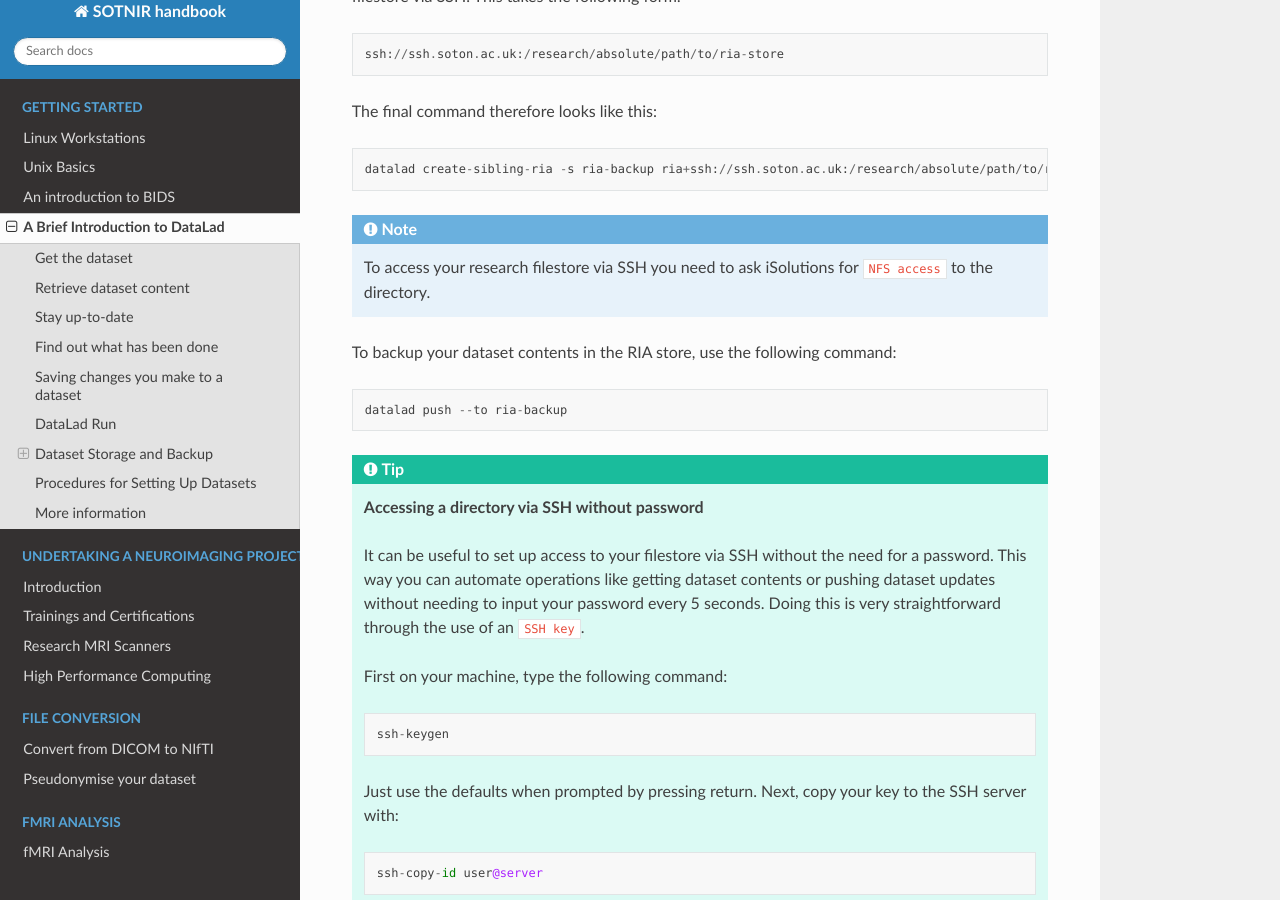
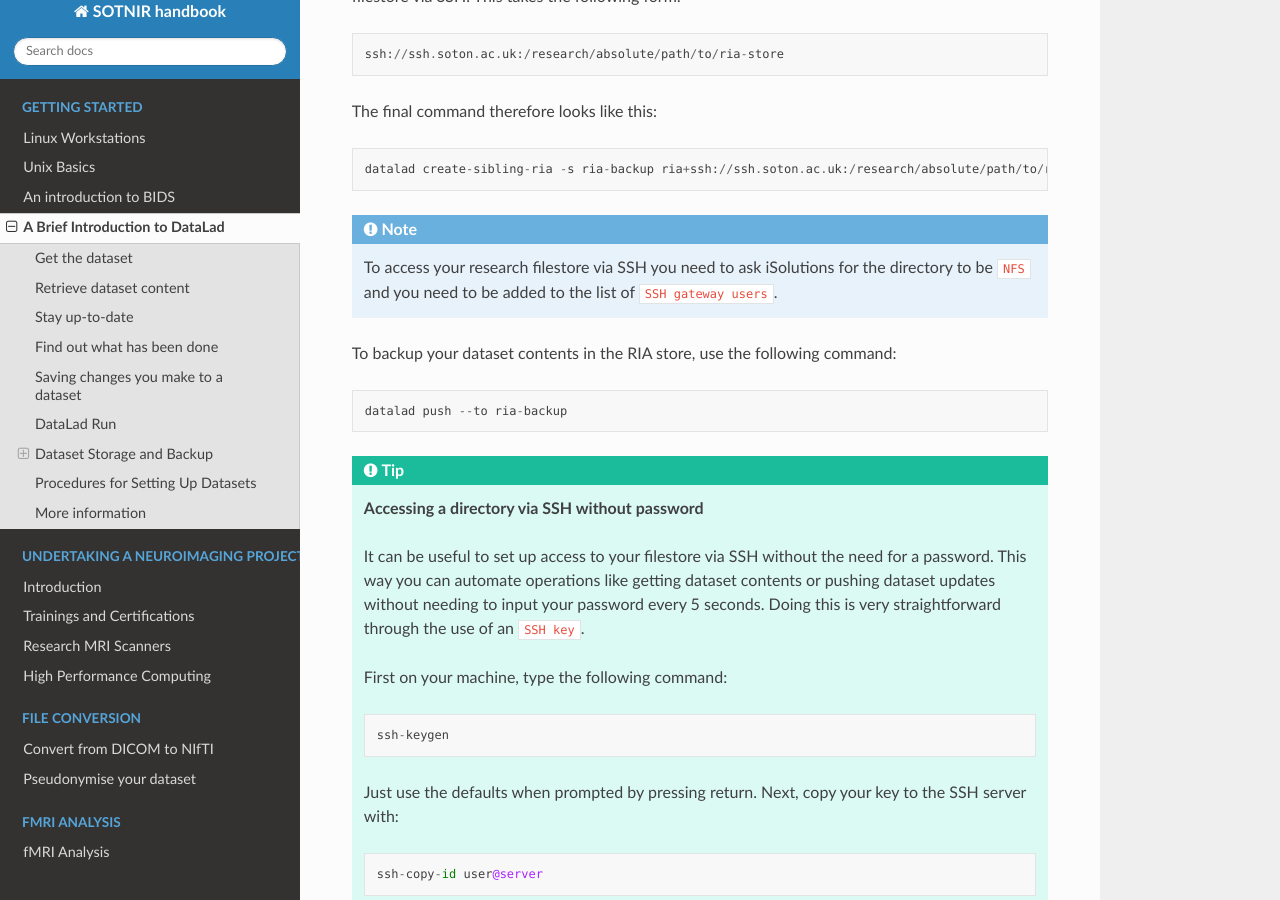
Before and after one commit to nhuneke/sotnir-handbook, a Sphinx documentation site: the page built from docs/getting-started/datalad.rst, in a window 1280 px wide and 900 px high, scrolled down 4576 px. Built offline with Sphinx 7.4.7 and the Read the Docs theme 2.0.0, drawn with Linux system fonts in a browser that asks for light colours; pages that are not in the unit, such as notebooks, are missing from menus; some of the changed text lies outside the part shown.

Commit message:
Updates to datalad page

```diff
--- a/docs/getting-started/datalad.rst
+++ b/docs/getting-started/datalad.rst
@@ -221,8 +221,8 @@ The final command therefore looks like this::
 
 .. note::
 
-    To access your research filestore via SSH you need to ask iSolutions for ``NFS access`` to the
-    directory.
+    To access your research filestore via SSH you need to ask iSolutions for the directory to be
+    ``NFS`` and you need to be added to the list of ``SSH gateway users``.
 
 To backup your dataset contents in the RIA store, use the following command::
 
@@ -318,7 +318,7 @@ Setup
 Before a GitLab remote can be created, you need to complete a few setup steps:
 
 1. Generate a personal access token for GitLab `here <(https://git.soton.ac.uk/-/profile/personal_access_tokens)>`_.
-2. Copy and paste the following into a text file, inserting your personal access token in the appropriate field:
+2. Copy and paste the following into a text file, inserting your personal access token in the appropriate field::
 
     [soton]
     url = https://git.soton.ac.uk
```
